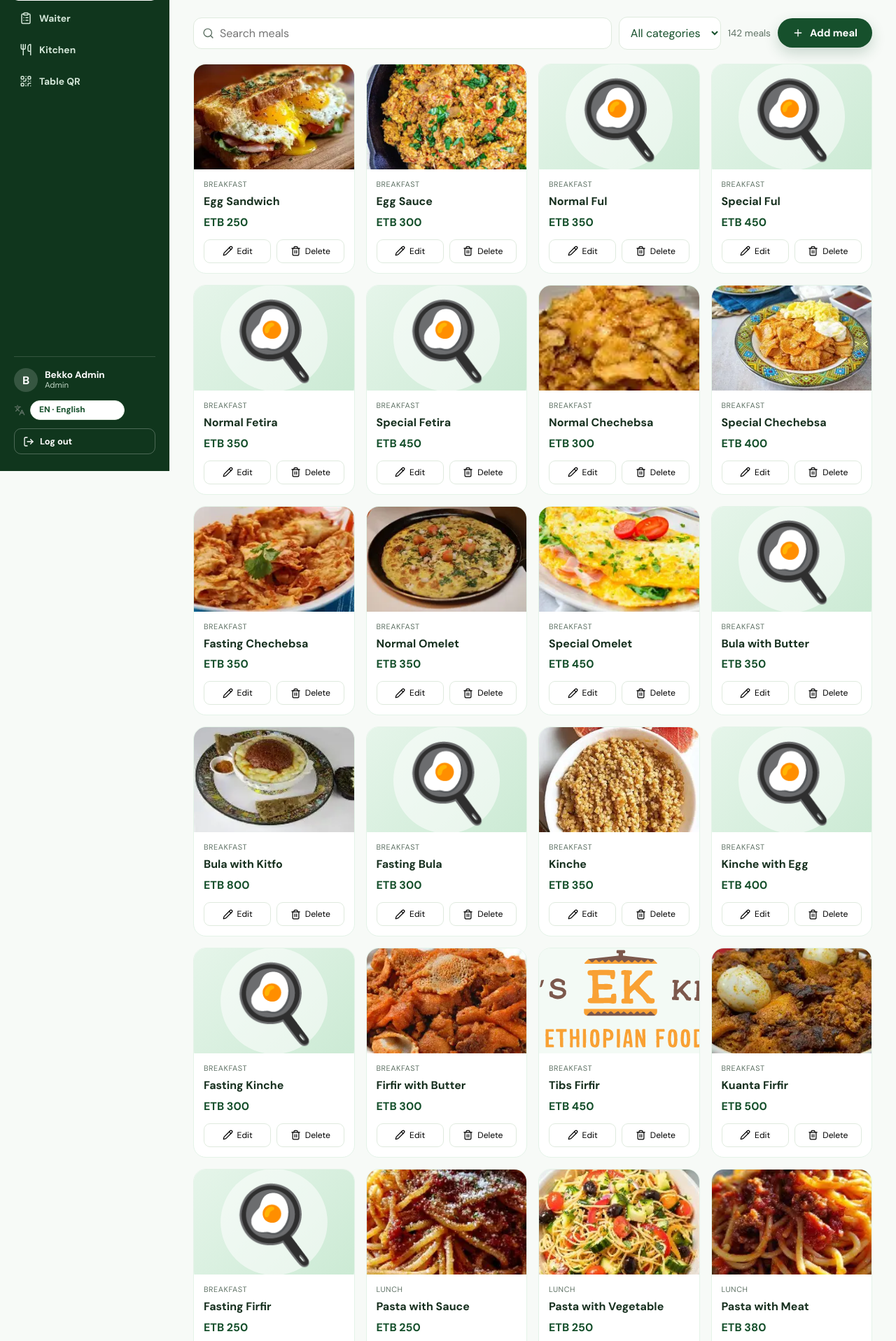
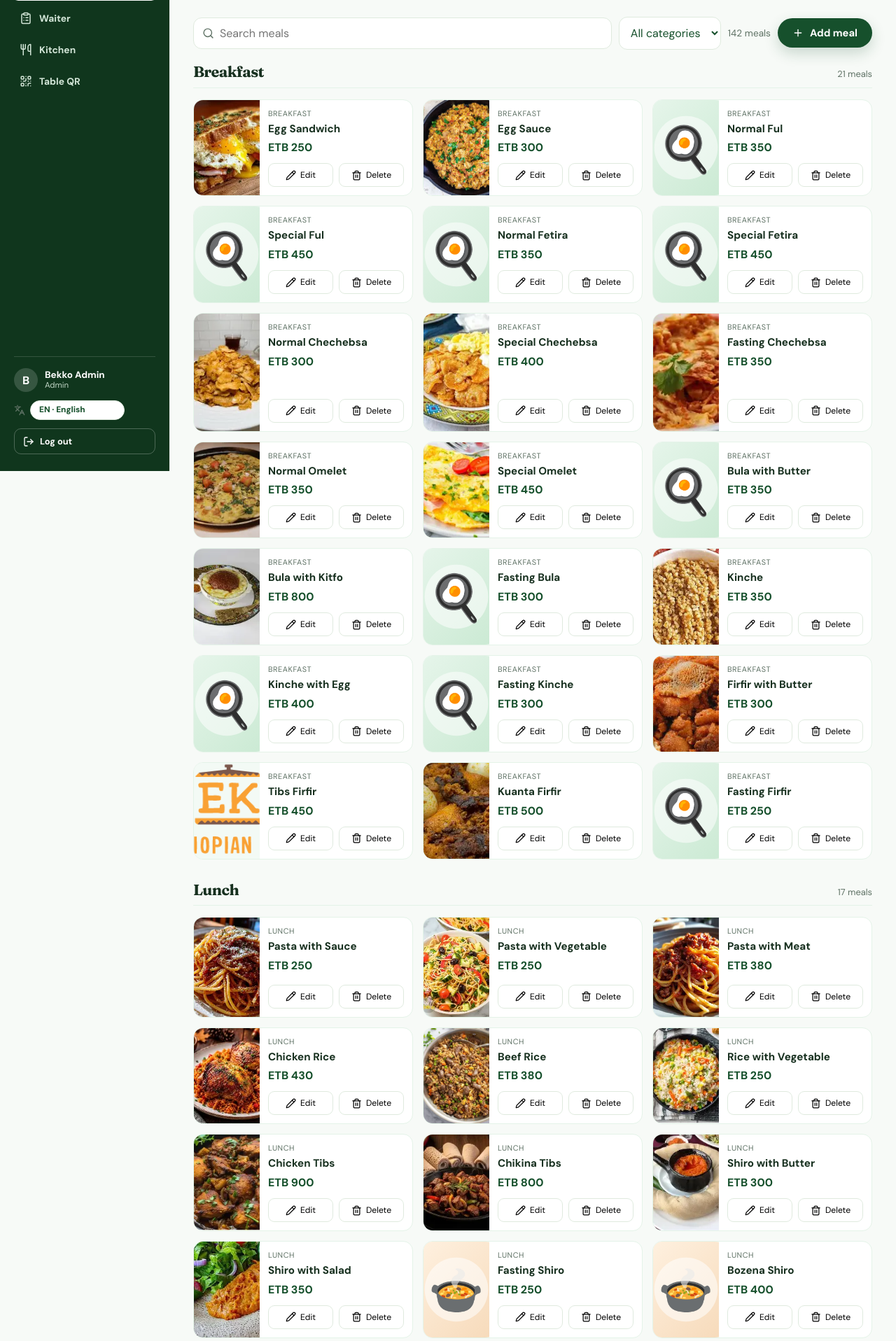
Before and after one commit to yabuti/Bekko, a Laravel app: page /staff/menu in a window 1280 px wide. Shown: the part 127-2043 px from the top of the page at 70% size. Run offline with Laravel 12, Linux system fonts and the light colour scheme; a user stored in the database is signed in; data comes from the database, SQL or seed files in the repository; style sheets or scripts are compiled from the project's sources; some libraries are stand-ins or nearby versions.

Commit message:
Restyle menu with formal alternating cards and grouped admin sections

```diff
--- a/resources/css/ordering.css
+++ b/resources/css/ordering.css
@@ -953,23 +953,52 @@
   font-size: 0.85rem;
 }
 
+.admin-sections {
+  display: grid;
+  gap: 32px;
+}
+
+.admin-section-head {
+  display: flex;
+  align-items: baseline;
+  justify-content: space-between;
+  gap: 12px;
+  border-bottom: 1px solid var(--green-100);
+  padding-bottom: 10px;
+  margin-bottom: 16px;
+}
+
+.admin-section-head h2 {
+  margin: 0;
+  font-family: 'Fraunces', Georgia, serif;
+  font-size: 1.35rem;
+}
+
+.admin-section-head span {
+  color: var(--muted);
+  font-size: 0.8rem;
+}
+
 .admin-grid {
   display: grid;
-  grid-template-columns: repeat(4, minmax(0, 1fr));
-  gap: 16px;
+  grid-template-columns: repeat(3, minmax(0, 1fr));
+  gap: 14px;
 }
 
 .admin-item-card {
   background: white;
   border: 1px solid var(--green-100);
-  border-radius: 18px;
+  border-radius: 14px;
   overflow: hidden;
   display: flex;
-  flex-direction: column;
+  flex-direction: row;
+  min-width: 0;
 }
 
 .admin-item-photo {
-  height: 150px;
+  width: 94px;
+  flex: 0 0 94px;
+  min-height: 116px;
   background: var(--green-50);
 }
 
@@ -980,11 +1009,12 @@
 }
 
 .admin-item-body {
-  padding: 14px;
-  display: grid;
-  gap: 8px;
+  padding: 12px;
+  display: flex;
+  flex-direction: column;
+  gap: 6px;
   flex: 1;
-  align-content: start;
+  min-width: 0;
 }
 
 .admin-item-meta {
@@ -996,7 +1026,7 @@
 
 .admin-item-body h3 {
   margin: 0;
-  font-size: 1rem;
+  font-size: 0.95rem;
   line-height: 1.3;
 }
 
--- a/resources/js/Pages/Staff/Menu.jsx
+++ b/resources/js/Pages/Staff/Menu.jsx
@@ -67,6 +67,17 @@ export default function MenuManager({ categories = [], items = [] }) {
       return inCategory && matches
     })
   }, [items, query, categoryFilter])
+
+  const sections = useMemo(
+    () => categories
+      .filter((category) => categoryFilter === 'all' || category.id === categoryFilter)
+      .map((category) => ({
+        ...category,
+        items: filtered.filter((item) => item.category === category.id),
+      }))
+      .filter((section) => section.items.length > 0),
+    [categories, categoryFilter, filtered],
+  )
 
   const openAdd = () => {
     setEditing(null)
@@ -192,16 +203,22 @@ export default function MenuManager({ categories = [], items = [] }) {
       </div>
 
       {filtered.length ? (
+        <div className="admin-sections">
+          {sections.map((section) => (
+            <section className="admin-section" key={section.id}>
+              <div className="admin-section-head">
+                <h2>{categoryLabel(section.id, section.label)}</h2>
+                <span>{t('staffMenu.itemsCount', { count: section.items.length })}</span>
+              </div>
               <div className="admin-grid">
-          {filtered.map((item) => (
+                {section.items.map((item) => (
                   <article className="admin-item-card" key={item.id}>
                     <div className="admin-item-photo">
                       <img src={item.image || fallbackFor(item.category)} alt="" loading="lazy" />
                     </div>
                     <div className="admin-item-body">
                       <span className="admin-item-meta">
-                  {categoryLabel(item.category, item.category)}
-                  {item.group_label ? ` · ${item.group_label}` : ''}
+                        {item.group_label || categoryLabel(item.category, item.category)}
                       </span>
                       <h3>{item.name}</h3>
                       <strong>{site.currency} {item.price}</strong>
@@ -220,6 +237,9 @@ export default function MenuManager({ categories = [], items = [] }) {
                       </div>
                     </div>
                   </article>
+                ))}
+              </div>
+            </section>
           ))}
         </div>
       ) : (
```
Also changed, not shown: resources/css/app.css (+148 -1 lines), resources/js/Components/MenuSection.jsx (+18 -14 lines). Lines whose indentation alone changed are shown as unchanged.
